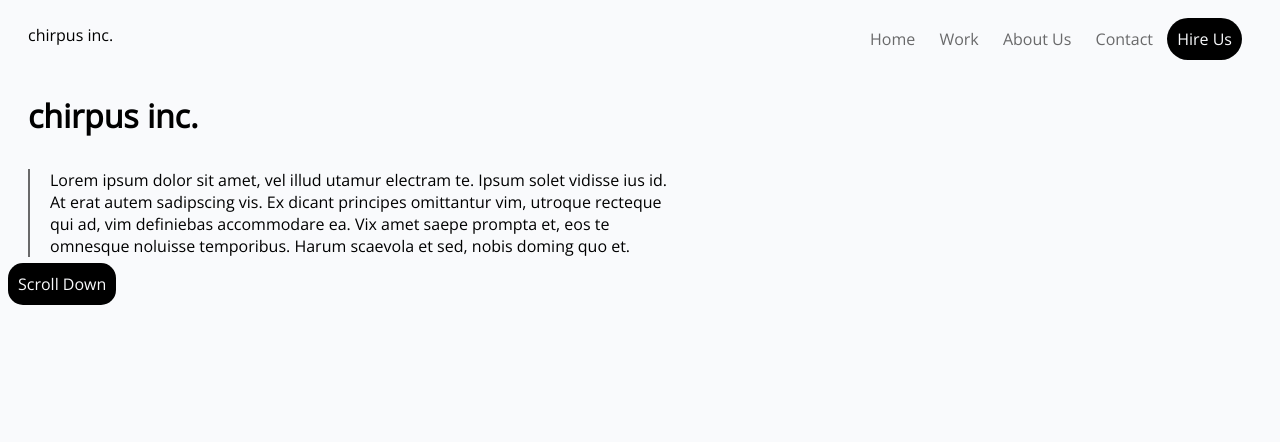
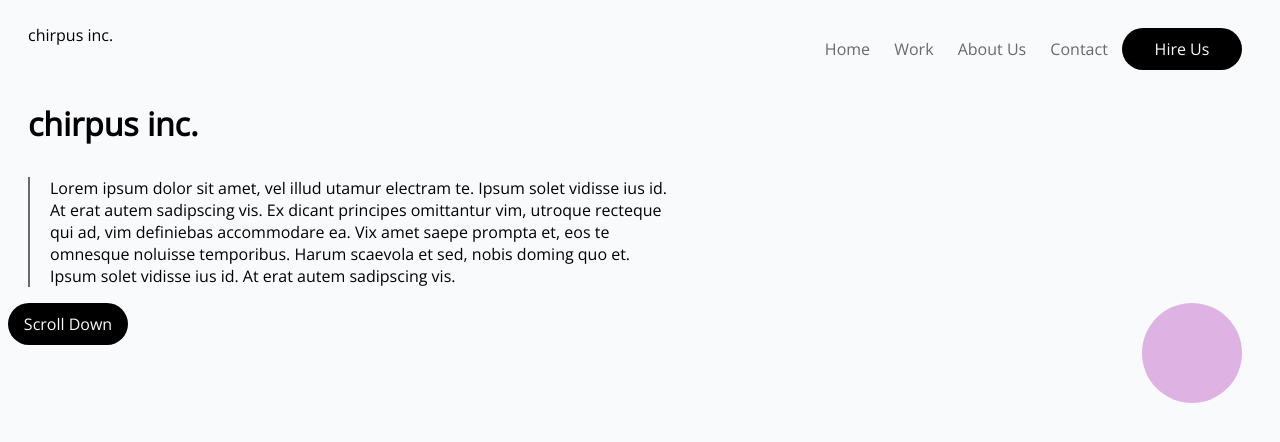
Before and after one commit to XeminaK/HTML_CSS-Lab-1-Part-1, a plain HTML site: page index.html in a window 1280 px wide. Drawn offline with nearby package versions, Linux system fonts and the light colour scheme.

Commit message:
changed sylization of buttons to make them wider, added first circle

```diff
--- a/index.html
+++ b/index.html
@@ -30,7 +30,7 @@
             Ex dicant principes omittantur vim, utroque recteque qui ad,
             vim definiebas accommodare ea. Vix amet saepe prompta et, eos
             te omnesque noluisse temporibus. Harum scaevola et sed, nobis doming
-            quo et.
+            quo et. Ipsum solet vidisse ius id. At erat autem sadipscing vis.
         </p>
     </section>
 
--- a/styles.css
+++ b/styles.css
@@ -35,13 +35,19 @@ a {
     padding: 10px;
     border-radius: 25px;
     width: 100px;
+    display: inline-block;
+    text-align: center;
+
 }
 
 .button2 {
     color: #f9fafc;
     background-color: #000;
     padding: 10px;
-    border-radius: 15px;
+    border-radius: 25px;
+    width: 100px;
+    display: inline-block;
+    text-align: center;
 }
 
 .left {
@@ -60,4 +66,28 @@ a {
     width: 50%;
 }
 
-.circle1 {}
+.circle1 {
+    height: 100px;
+    width: 100px;
+    border-radius: 50%;
+    background-color: rgba(207, 130, 213, 0.6);
+    float: right;
+    position: relative;
+    margin-right: 30px;
+}
+
+/*.circle2 {
+    height: 50px;
+    width: 50px;
+    border-radius: 50%;
+    background-color: rgba(247, 193, 162, 0.7);
+    float: right;
+}
+
+.circle3 {
+    height: 50px;
+    width: 50px;
+    border-radius: 50%;
+    background-color: rgba(247, 136, 167, 0.6);
+    float:right;
+} */
```
